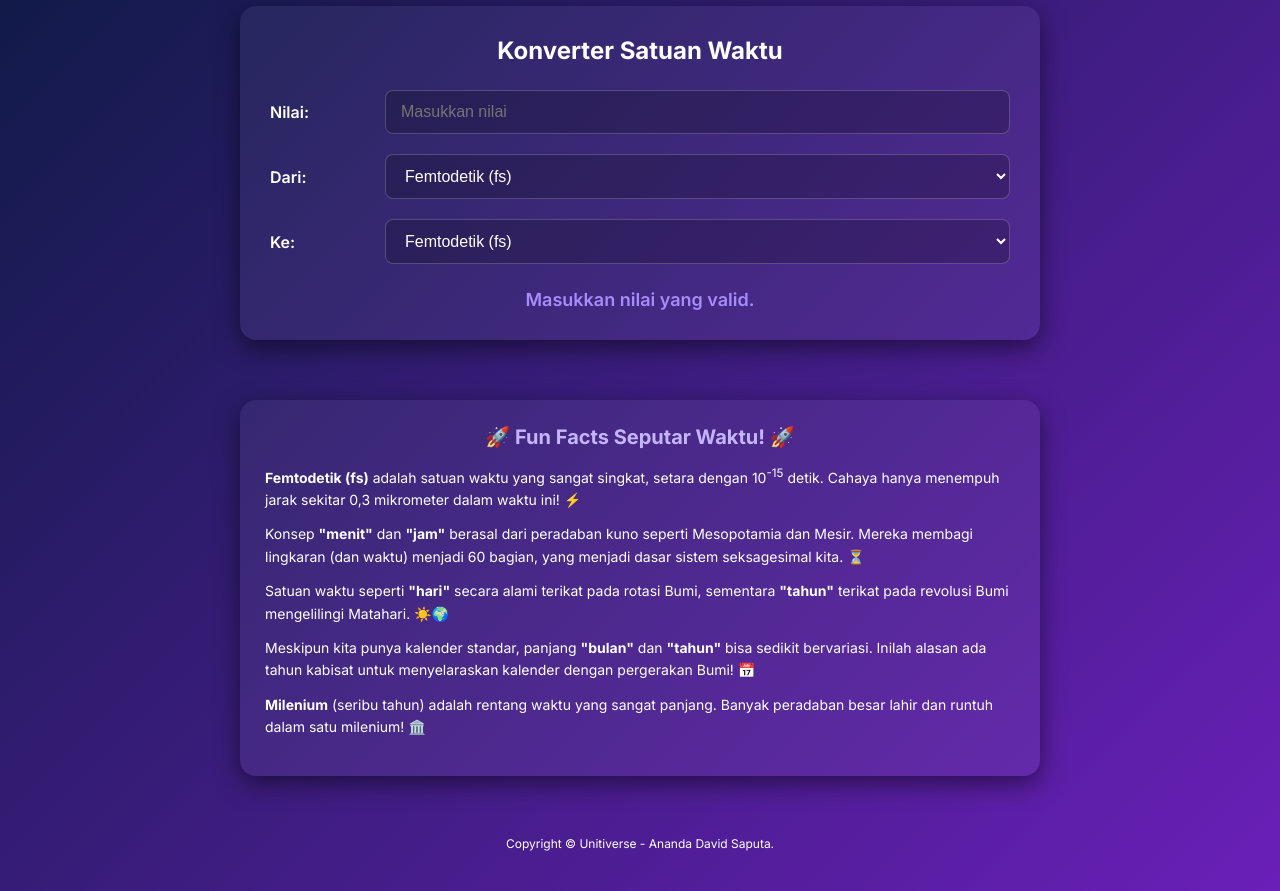
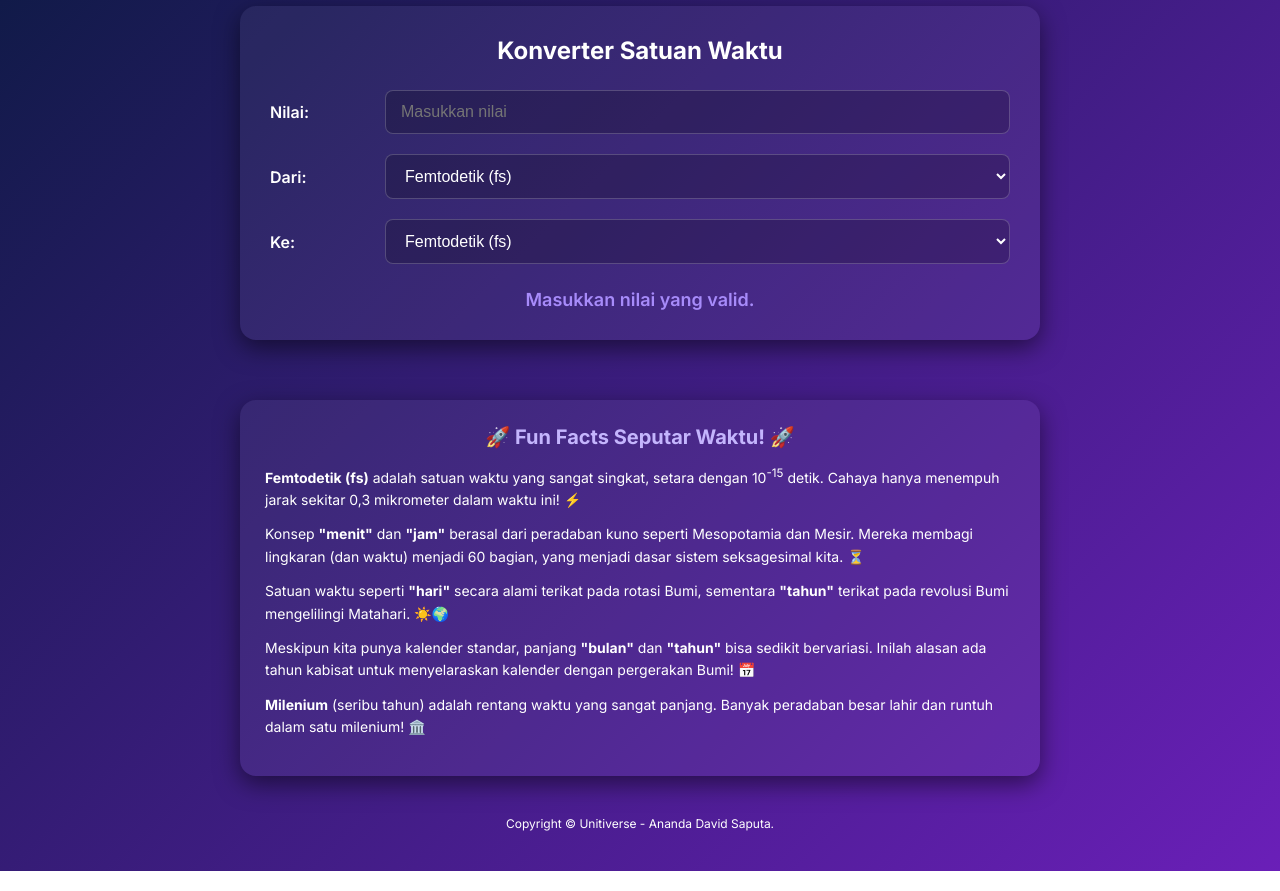
Before and after one commit to anandadavidsaputra/Unitiverse, a plain HTML site: page menu/waktu.html in a window 1280 px wide. Shown: the part 92-983 px from the top of the page. Drawn offline with Linux system fonts and the light colour scheme.

Commit message:
copyright

```diff
--- a/menu/waktu.html
+++ b/menu/waktu.html
@@ -207,8 +207,8 @@
 
       .footer {
         text-align: center;
-        margin-top: 40px;
         padding: 20px 0;
+        margin-top: 20px;
         font-size: 12px;
         color: #ffffff;
       }
```
Also changed, not shown: index.html (+1 -0 lines), menu/astronomi.html (+16 -5 lines), menu/berat.html (+1 -0 lines), menu/data.html (+1 -0 lines), menu/energi.html (+1 -0 lines), menu/kecepatan.html (+1 -0 lines), menu/panjang.html (+1 -0 lines), menu/suhu.html (+1 -0 lines), menu/volume.html (+1 -1 lines).
